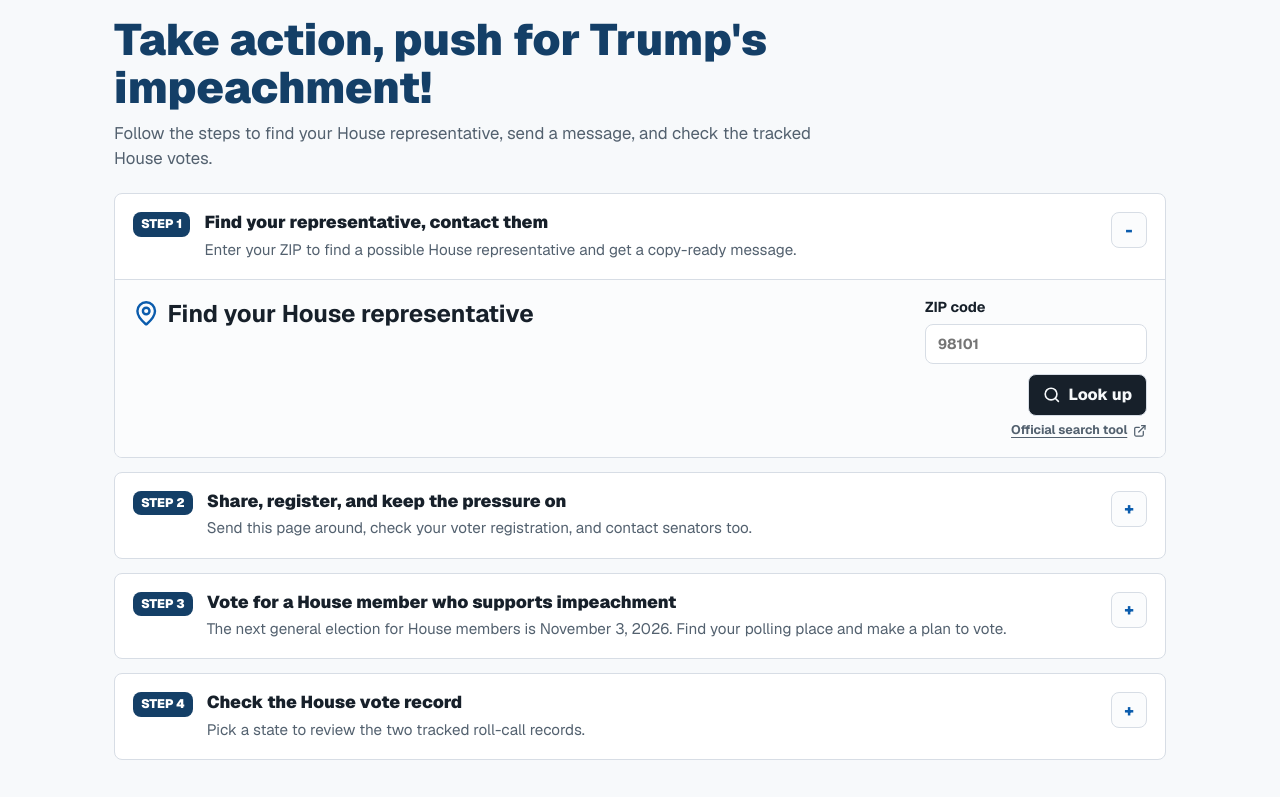
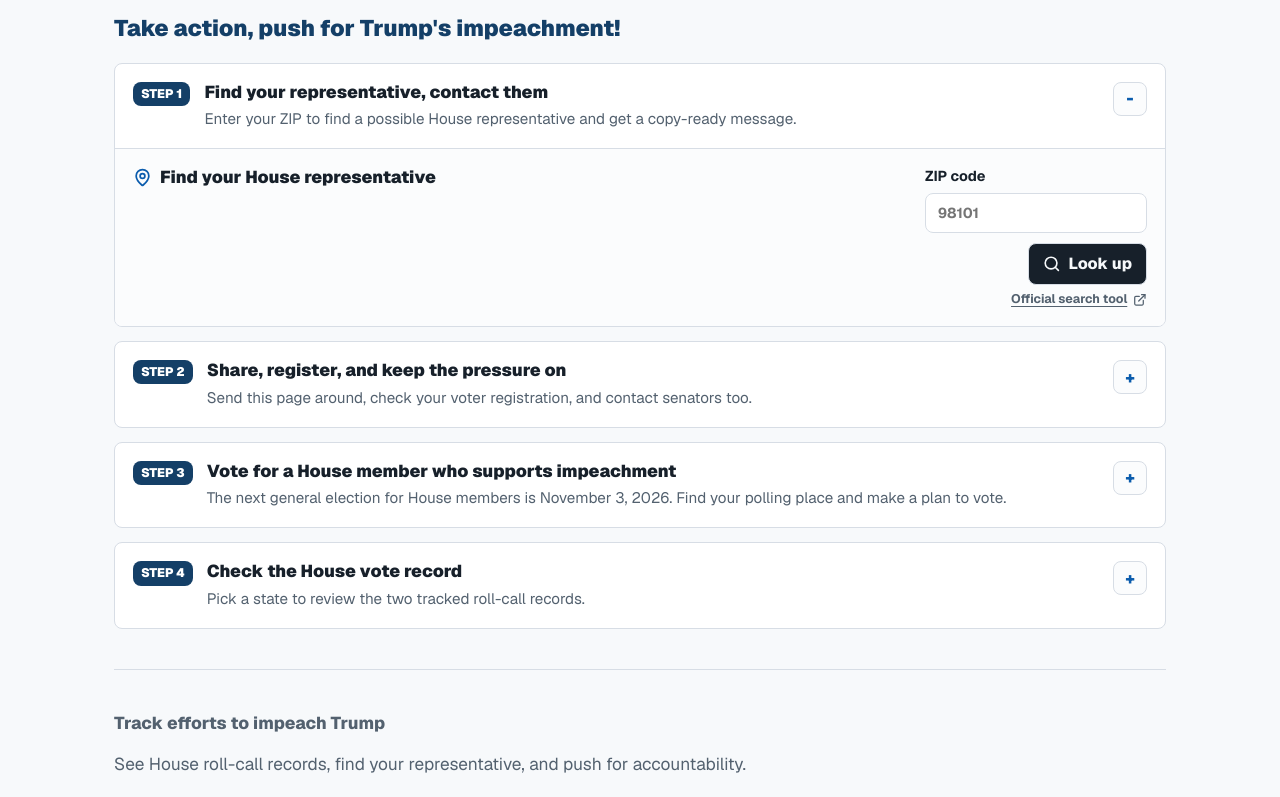
Before and after one commit to impeach-trump/impeach_trump, a Next.js app: page / in a window 1280 px wide. Shown: the top 797 px of the page. Built offline with nearby package versions, Linux system fonts and the light colour scheme.

Commit message:
Update layout

```diff
--- a/src/app/_components/state-vote-summary.tsx
+++ b/src/app/_components/state-vote-summary.tsx
@@ -1,6 +1,7 @@
 "use client";
 
 import {
+  ArrowLeft,
   Check,
   Copy,
   ExternalLink,
@@ -291,6 +292,11 @@ export function StateVoteSummary() {
   );
   const selectedState = chosenState ?? storedOrDetectedState;
   const displayedRepresentative = manualRepresentative;
+  const hasRepresentativeResult = displayedRepresentative !== null;
+  const inactiveSearchTabIndex = hasRepresentativeResult ? -1 : undefined;
+  const zipStepperClassName = hasRepresentativeResult
+    ? `${styles.zipStepper} ${styles.zipStepperActive}`
+    : styles.zipStepper;
   const representativeVoteStatus = displayedRepresentative
     ? getLatestRepresentativeVoteStatus(displayedRepresentative)
     : null;
@@ -347,6 +353,11 @@ export function StateVoteSummary() {
         ? currentSteps
         : { ...currentSteps, [step]: isOpen },
     );
+  }
+
+  function handleRepresentativeBack() {
+    setManualRepresentative(null);
+    setCopyTemplateStatus("");
   }
 
   async function handleZipLookup(event: FormEvent<HTMLFormElement>) {
@@ -431,10 +442,6 @@ export function StateVoteSummary() {
         <h1 className={styles.guidedTitle} id="guided-process-title">
           {"Take action, push for Trump's impeachment!"}
         </h1>
-        <p>
-          Follow the steps to find your House representative, send a message,
-          and check the tracked House votes.
-        </p>
       </div>
 
       <div className={styles.actionSteps}>
@@ -460,16 +467,31 @@ export function StateVoteSummary() {
 
           <div className={styles.actionStepBody}>
             <div className={styles.zipLookupCard}>
+              <div className={zipStepperClassName}>
+                <div className={styles.zipStepperTrack}>
+                  <div
+                    aria-hidden={hasRepresentativeResult}
+                    className={styles.zipStepperPane}
+                  >
                     <div className={styles.zipLookup}>
                       <div className={styles.zipLookupText}>
                         <h2 id="representative-lookup">
-              <MapPin aria-hidden="true" className={styles.headingIcon} />
+                          <MapPin
+                            aria-hidden="true"
+                            className={styles.headingIcon}
+                          />
                           Find your House representative
                         </h2>
                       </div>
 
-          <form className={styles.zipLookupForm} onSubmit={handleZipLookup}>
-            <label className={styles.zipInputGroup} htmlFor="zip-lookup">
+                      <form
+                        className={styles.zipLookupForm}
+                        onSubmit={handleZipLookup}
+                      >
+                        <label
+                          className={styles.zipInputGroup}
+                          htmlFor="zip-lookup"
+                        >
                           <span>ZIP code</span>
                           <input
                             autoComplete="postal-code"
@@ -477,9 +499,12 @@ export function StateVoteSummary() {
                             inputMode="numeric"
                             maxLength={10}
                             name="zip"
-                onChange={(event) => setZipInput(event.target.value)}
+                            onChange={(event) =>
+                              setZipInput(event.target.value)
+                            }
                             pattern="[0-9]{5}"
                             placeholder="98101"
+                            tabIndex={inactiveSearchTabIndex}
                             type="text"
                             value={zipInput}
                           />
@@ -489,9 +514,13 @@ export function StateVoteSummary() {
                           <button
                             className={styles.zipLookupButton}
                             disabled={isLookingUpZip}
+                            tabIndex={inactiveSearchTabIndex}
                             type="submit"
                           >
-                <Search aria-hidden="true" className={styles.buttonIcon} />
+                            <Search
+                              aria-hidden="true"
+                              className={styles.buttonIcon}
+                            />
                             {isLookingUpZip ? "Looking up..." : "Look up"}
                           </button>
 
@@ -499,6 +528,7 @@ export function StateVoteSummary() {
                             className={styles.officialLookupLink}
                             href={OFFICIAL_REPRESENTATIVE_LOOKUP_URL}
                             rel="noopener noreferrer"
+                            tabIndex={inactiveSearchTabIndex}
                             target="_blank"
                           >
                             Official search tool
@@ -526,6 +556,7 @@ export function StateVoteSummary() {
                                 <a
                                   href={OFFICIAL_REPRESENTATIVE_LOOKUP_URL}
                                   rel="noopener noreferrer"
+                                  tabIndex={inactiveSearchTabIndex}
                                   target="_blank"
                                 >
                                   official House lookup
@@ -541,30 +572,62 @@ export function StateVoteSummary() {
                         ) : null}
                       </form>
                     </div>
+                  </div>
 
+                  <div
+                    aria-hidden={!hasRepresentativeResult}
+                    className={styles.zipStepperPane}
+                  >
                     {displayedRepresentative ? (
+                      <div className={styles.zipResultPanel}>
+                        <div className={styles.zipResultToolbar}>
+                          <button
+                            className={styles.zipStepperBackButton}
+                            onClick={handleRepresentativeBack}
+                            type="button"
+                          >
+                            <ArrowLeft
+                              aria-hidden="true"
+                              className={styles.linkIcon}
+                            />
+                            Back
+                          </button>
+                          <div className={styles.zipResultMeta}>
+                            <span>ZIP {displayedRepresentative.zipCode}</span>
+                          </div>
+                        </div>
+
                         <aside
                           className={representativeCardClassName}
                           aria-labelledby="possible-representative"
                         >
                           <div className={styles.representativeCardTop}>
                             <div>
-                <h3 id="possible-representative">
-                  Your representative: {displayedRepresentative.name}
+                              <h3
+                                className={styles.visuallyHidden}
+                                id="possible-representative"
+                              >
+                                {displayedRepresentative.name}
                               </h3>
 
                               <p className={styles.representativeVoteCallout}>
                                 {representativeHelpedImpeachment ? (
-                    <Check aria-hidden="true" className={styles.impeachIcon} />
+                                  <Check
+                                    aria-hidden="true"
+                                    className={styles.impeachIcon}
+                                  />
                                 ) : (
-                    <X aria-hidden="true" className={styles.impeachIcon} />
+                                  <X
+                                    aria-hidden="true"
+                                    className={styles.impeachIcon}
+                                  />
                                 )}
                                 <span>
                                   {representativeVoteStatus
                                     ? representativeVoteStatus.helpedImpeachmentMoveForward
-                        ? `${displayedRepresentative.name} did vote to help impeachment move forward in the latest tracked vote (${representativeVoteStatus.resolution}, ${representativeVoteStatus.displayDate}).`
-                        : `${displayedRepresentative.name} did not vote to help impeachment move forward in the latest tracked vote (${representativeVoteStatus.resolution}, ${representativeVoteStatus.displayDate}).`
-                      : `No tracked House vote record was found for ${displayedRepresentative.name} in this dataset.`}
+                                      ? `Your representative, ${displayedRepresentative.name}, did vote to help impeachment move forward in the latest tracked vote (${representativeVoteStatus.resolution}, ${representativeVoteStatus.displayDate}).`
+                                      : `Your representative, ${displayedRepresentative.name}, did not vote to help impeachment move forward in the latest tracked vote (${representativeVoteStatus.resolution}, ${representativeVoteStatus.displayDate}).`
+                                    : `No tracked House vote record was found for your representative, ${displayedRepresentative.name}, in this dataset.`}
                                 </span>
                               </p>
                             </div>
@@ -577,22 +640,36 @@ export function StateVoteSummary() {
                                   rel="noopener noreferrer"
                                   target="_blank"
                                 >
-                    <Mail aria-hidden="true" className={styles.buttonIcon} />
+                                  <Mail
+                                    aria-hidden="true"
+                                    className={styles.buttonIcon}
+                                  />
                                   Contact {displayedRepresentative.name}
                                 </a>
 
                                 <details className={styles.copyTemplate}>
                                   <summary>
-                      <span className={styles.copyTemplateSummaryLabel}>
-                        <Copy aria-hidden="true" className={styles.linkIcon} />
+                                    <span
+                                      className={
+                                        styles.copyTemplateSummaryLabel
+                                      }
+                                    >
+                                      <Copy
+                                        aria-hidden="true"
+                                        className={styles.linkIcon}
+                                      />
                                       Quick copy email template
                                     </span>
                                   </summary>
 
                                   <div className={styles.copyTemplateBody}>
-                      <div className={styles.copyTemplateActions}>
+                                    <div
+                                      className={styles.copyTemplateActions}
+                                    >
                                       <button
-                          className={styles.copyTemplateButton}
+                                        className={
+                                          styles.copyTemplateButton
+                                        }
                                         onClick={handleCopyTemplate}
                                         type="button"
                                       >
@@ -605,7 +682,9 @@ export function StateVoteSummary() {
 
                                       <p
                                         aria-live="polite"
-                          className={styles.copyTemplateStatus}
+                                        className={
+                                          styles.copyTemplateStatus
+                                        }
                                       >
                                         {copyTemplateStatus}
                                       </p>
@@ -622,7 +701,11 @@ export function StateVoteSummary() {
                             </div>
                           </div>
                         </aside>
+                      </div>
                     ) : null}
+                  </div>
+                </div>
+              </div>
             </div>
           </div>
         </details>
--- a/src/app/globals.css
+++ b/src/app/globals.css
@@ -13,7 +13,8 @@ html {
 
 html,
 body {
-  max-width: 100vw;
+  width: 100%;
+  max-width: 100%;
   overflow-x: hidden;
 }
 
@@ -28,8 +29,13 @@ body {
   -moz-osx-font-smoothing: grayscale;
 }
 
+*,
+*::before,
+*::after {
+  box-sizing: border-box;
+}
+
 * {
-  box-sizing: border-box;
   padding: 0;
   margin: 0;
 }
--- a/src/app/page.module.css
+++ b/src/app/page.module.css
@@ -1,9 +1,22 @@
 .page {
   width: min(100%, 1100px);
   max-width: 100%;
+  min-width: 0;
   margin: 0 auto;
   padding: 0 24px 64px;
   overflow-x: clip;
+}
+
+.visuallyHidden {
+  position: absolute;
+  width: 1px;
+  height: 1px;
+  padding: 0;
+  margin: -1px;
+  overflow: hidden;
+  clip: rect(0, 0, 0, 0);
+  white-space: nowrap;
+  border: 0;
 }
 
 .hero {
@@ -58,20 +71,25 @@
 .guidedSection {
   display: grid;
   gap: 22px;
+  width: 100%;
+  max-width: 100%;
+  min-width: 0;
   padding: 16px 0 40px;
 }
 
 .guidedHeader {
   display: grid;
   gap: 10px;
-  max-width: 820px;
+  max-width: min(100%, 820px);
+  min-width: 0;
 }
 
 .guidedTitle {
   color: #143f67;
-  font-size: 2.75rem;
+  font-size: 1.42rem;
   font-weight: 900;
   line-height: 1.08;
+  overflow-wrap: anywhere;
 }
 
 .guidedHeader p {
@@ -84,10 +102,13 @@
 .actionSteps {
   display: grid;
   gap: 14px;
+  max-width: 100%;
+  min-width: 0;
 }
 
 .actionStep {
   display: grid;
+  max-width: 100%;
   min-width: 0;
   overflow: hidden;
   border: 1px solid var(--border);
@@ -99,6 +120,8 @@
   display: flex;
   align-items: flex-start;
   gap: 14px;
+  max-width: 100%;
+  min-width: 0;
   padding: 18px;
   cursor: pointer;
   list-style: none;
@@ -164,12 +187,15 @@
   color: var(--muted);
   font-size: 0.95rem;
   line-height: 1.45;
+  overflow-wrap: anywhere;
 }
 
 .actionStepBody {
   display: grid;
   gap: 18px;
+  max-width: 100%;
   min-width: 0;
+  overflow: hidden;
   padding: 18px;
   background: #fbfcfd;
 }
@@ -178,6 +204,7 @@
   display: flex;
   flex-wrap: wrap;
   gap: 10px;
+  min-width: 0;
 }
 
 .sectionHeader {
@@ -267,6 +294,8 @@
   align-items: center;
   justify-content: center;
   gap: 8px;
+  max-width: 100%;
+  min-width: 0;
   min-height: 42px;
   padding: 10px 14px;
   border: 1px solid var(--border);
@@ -275,6 +304,8 @@
   font: inherit;
   font-weight: 800;
   line-height: 1.2;
+  overflow-wrap: anywhere;
+  text-align: center;
 }
 
 .ctaButton,
@@ -341,14 +372,107 @@
 .voteGroups {
   display: grid;
   gap: 16px;
+  max-width: 100%;
+  min-width: 0;
 }
 
 .zipLookupCard {
   display: grid;
   gap: 18px;
   width: 100%;
+  max-width: 100%;
   min-width: 0;
-  overflow: visible;
+  overflow: hidden;
+  overflow-x: clip;
+  contain: inline-size;
+}
+
+.zipStepper {
+  width: 100%;
+  max-width: 100%;
+  min-width: 0;
+  overflow: hidden;
+  overflow-x: clip;
+}
+
+.zipStepperTrack {
+  display: flex;
+  width: 100%;
+  max-width: 100%;
+  min-width: 0;
+  transition: transform 260ms ease;
+  will-change: transform;
+}
+
+.zipStepperActive .zipStepperTrack {
+  transform: translateX(-100%);
+}
+
+.zipStepperPane {
+  flex: 0 0 100%;
+  max-width: 100%;
+  min-width: 0;
+  overflow: hidden;
+  overflow-x: clip;
+}
+
+.zipStepperPane[aria-hidden="true"] {
+  pointer-events: none;
+  visibility: hidden;
+}
+
+.zipResultPanel {
+  display: grid;
+  gap: 12px;
+  max-width: 100%;
+  min-width: 0;
+}
+
+.zipResultToolbar {
+  display: flex;
+  align-items: center;
+  justify-content: space-between;
+  flex-wrap: wrap;
+  gap: 10px;
+  max-width: 100%;
+  min-width: 0;
+}
+
+.zipStepperBackButton {
+  display: inline-flex;
+  align-items: center;
+  justify-self: start;
+  gap: 6px;
+  max-width: 100%;
+  min-width: 0;
+  min-height: 30px;
+  padding: 3px 0;
+  border: 0;
+  background: transparent;
+  color: var(--link);
+  cursor: pointer;
+  font: inherit;
+  font-size: 0.88rem;
+  font-weight: 800;
+  line-height: 1.25;
+  overflow-wrap: anywhere;
+  text-decoration: underline;
+  text-underline-offset: 3px;
+}
+
+.zipStepperBackButton:hover,
+.zipStepperBackButton:focus-visible {
+  text-decoration-thickness: 2px;
+}
+
+.zipResultMeta {
+  min-width: 0;
+  color: var(--muted);
+  font-size: 0.82rem;
+  font-weight: 800;
+  line-height: 1.25;
+  overflow-wrap: anywhere;
+  text-align: right;
 }
 
 .zipLookup {
@@ -356,6 +480,7 @@
   align-items: flex-start;
   justify-content: space-between;
   gap: 18px;
+  max-width: 100%;
   min-width: 0;
 }
 
@@ -363,6 +488,7 @@
   display: grid;
   justify-items: start;
   gap: 6px;
+  max-width: 100%;
   min-width: 0;
   text-align: left;
 }
@@ -388,17 +514,26 @@
   display: inline-flex;
   align-items: center;
   gap: 8px;
+  min-width: 0;
   margin: 0;
+  color: var(--foreground);
+  font-size: 1.08rem;
+  font-weight: 900;
+  line-height: 1.25;
+  overflow-wrap: anywhere;
 }
 
 .officialLookupLink {
   display: inline-flex;
   align-items: center;
   gap: 2px;
+  max-width: 100%;
+  min-width: 0;
   color: var(--muted);
   font-size: 0.78rem;
   font-weight: 700;
   line-height: 1.35;
+  overflow-wrap: anywhere;
 }
 
 .officialLookupLink:hover {
@@ -417,19 +552,23 @@
   align-items: flex-end;
   justify-content: flex-end;
   gap: 10px;
+  width: min(100%, 360px);
+  max-width: 100%;
   min-width: 0;
-  max-width: 360px;
 }
 
 .zipLookupControls {
   display: grid;
   gap: 6px;
   justify-items: end;
+  max-width: 100%;
+  min-width: 0;
 }
 
 .zipInputGroup {
   display: grid;
   gap: 8px;
+  max-width: 100%;
   min-width: 160px;
   color: var(--foreground);
   font-size: 0.9rem;
@@ -451,6 +590,8 @@
   align-items: center;
   justify-content: center;
   gap: 8px;
+  max-width: 100%;
+  min-width: 0;
   min-height: 42px;
   padding: 10px 14px;
   border: 1px solid var(--border);
@@ -461,6 +602,7 @@
   font: inherit;
   font-weight: 800;
   line-height: 1.2;
+  overflow-wrap: anywhere;
 }
 
 .zipLookupButton:disabled {
@@ -491,6 +633,9 @@
 .representativeCard {
   display: grid;
   gap: 16px;
+  max-width: 100%;
+  min-width: 0;
+  overflow: hidden;
   padding: 18px;
   border: 1px solid #b7d0eb;
   border-radius: 8px;
@@ -511,6 +656,8 @@
   display: grid;
   grid-template-columns: minmax(0, 1fr) minmax(300px, 420px);
   gap: 20px;
+  max-width: 100%;
+  min-width: 0;
 }
 
 .representativeCard h3 {
@@ -538,10 +685,18 @@
   display: inline-flex;
   align-items: center;
   gap: 8px;
+  max-width: 100%;
+  min-width: 0;
   margin: 0;
   padding: 10px 12px;
   border-radius: 8px;
   font-weight: 900;
+  overflow-wrap: anywhere;
+}
+
+.representativeVoteCallout span {
+  min-width: 0;
+  overflow-wrap: anywhere;
 }
 
 .representativeCardPositive .representativeVoteCallout {
@@ -558,10 +713,14 @@
   display: grid;
   align-self: start;
   gap: 12px;
+  max-width: 100%;
+  min-width: 0;
 }
 
 .contactMessageCard {
   display: grid;
+  max-width: 100%;
+  min-width: 0;
   overflow: hidden;
   border: 2px solid #6f9fce;
   border-radius: 8px;
@@ -574,12 +733,15 @@
   align-items: center;
   justify-content: flex-start;
   gap: 8px;
+  max-width: 100%;
+  min-width: 0;
   padding: 12px 16px;
   border-bottom: 1px solid #c7dced;
   background: #edf6ff;
   color: var(--link);
   font-weight: 800;
   line-height: 1.2;
+  overflow-wrap: anywhere;
 }
 
 .representativeLink:hover {
@@ -589,6 +751,8 @@
 .copyTemplate {
   display: grid;
   gap: 0;
+  max-width: 100%;
+  min-width: 0;
   background: #ffffff;
 }
 
@@ -597,6 +761,8 @@
   align-items: center;
   justify-content: space-between;
   gap: 12px;
+  max-width: 100%;
+  min-width: 0;
   padding: 14px 16px;
   cursor: pointer;
   color: #143f67;
@@ -614,6 +780,7 @@
   display: inline-flex;
   align-items: center;
   gap: 8px;
+  min-width: 0;
 }
 
 .copyTemplate summary::marker,
@@ -646,7 +813,9 @@
 .copyTemplateBody {
   display: grid;
   gap: 10px;
+  max-width: 100%;
   min-width: 0;
+  overflow: hidden;
   padding: 16px;
 }
 
@@ -670,6 +839,8 @@
   display: flex;
   align-items: center;
   gap: 10px;
+  max-width: 100%;
+  min-width: 0;
 }
 
 .copyTemplateButton {
@@ -698,12 +869,15 @@
 .memberPanel {
   display: grid;
   gap: 14px;
+  max-width: 100%;
   min-width: 0;
 }
 
 .statePanelHeader {
   display: grid;
   gap: 20px;
+  max-width: 100%;
+  min-width: 0;
 }
 
 .panelDivider {
@@ -712,6 +886,7 @@
 
 .voteAccordion {
   display: grid;
+  max-width: 100%;
   min-width: 0;
   overflow: hidden;
   border: 1px solid var(--border);
@@ -723,6 +898,8 @@
   display: flex;
   justify-content: space-between;
   gap: 12px;
+  max-width: 100%;
+  min-width: 0;
   min-height: 48px;
   padding: 16px;
   cursor: pointer;
@@ -774,6 +951,7 @@
   font-size: 1rem;
   font-weight: 800;
   line-height: 1.3;
+  overflow-wrap: anywhere;
 }
 
 .voteAccordionResult,
@@ -794,18 +972,23 @@
   gap: 2px;
   width: max-content;
   max-width: 100%;
+  min-width: 0;
   color: var(--link);
   font-weight: 800;
   line-height: 1.3;
+  overflow-wrap: anywhere;
 }
 
 .tableWrap {
   width: 100%;
+  max-width: 100%;
+  min-width: 0;
   overflow-x: auto;
 }
 
 .memberTable {
   width: 100%;
+  max-width: 100%;
   min-width: 0;
   border-collapse: collapse;
   font-size: 0.95rem;
@@ -884,7 +1067,10 @@
   display: inline-flex;
   align-items: center;
   gap: 8px;
+  max-width: 100%;
+  min-width: 0;
   font-weight: 800;
+  overflow-wrap: anywhere;
 }
 
 .impeachYesRow .impeachStatus {
@@ -914,8 +1100,11 @@
   display: inline-flex;
   align-items: center;
   gap: 6px;
+  max-width: 100%;
+  min-width: 0;
   color: var(--link);
   font-weight: 800;
+  overflow-wrap: anywhere;
   white-space: normal;
 }
 
@@ -930,11 +1119,13 @@
 
 @media (max-width: 1040px) {
   .tableWrap {
-    overflow-x: visible;
+    overflow-x: hidden;
+    overflow-x: clip;
   }
 
   .memberTable {
     display: block;
+    max-width: 100%;
     min-width: 0;
   }
 
@@ -945,10 +1136,14 @@
   .memberTable tbody {
     display: grid;
     gap: 12px;
+    max-width: 100%;
+    min-width: 0;
   }
 
   .memberTable tr {
     display: grid;
+    max-width: 100%;
+    min-width: 0;
     overflow: hidden;
     border: 1px solid var(--border);
     border-radius: 8px;
@@ -964,6 +1159,8 @@
     grid-template-columns: minmax(128px, 42%) minmax(0, 1fr);
     gap: 12px;
     align-items: center;
+    max-width: 100%;
+    min-width: 0;
     padding: 10px 12px;
   }
 
@@ -1014,7 +1211,8 @@
   .processAccordion,
   .mobileActionMenu {
     width: 100%;
-    max-width: none;
+    max-width: 100%;
+    min-width: 0;
   }
 
   .mobileActionMenu {
@@ -1043,7 +1241,7 @@
 
   .guidedTitle {
     max-width: 100%;
-    font-size: 2rem;
+    font-size: 1.58rem;
   }
 
   .actionStepSummary,
@@ -1098,7 +1296,7 @@
 
   .zipLookupForm {
     justify-content: stretch;
-    max-width: none;
+    max-width: 100%;
   }
 
   .zipInputGroup {
```
Lines whose indentation alone changed are shown as unchanged.
